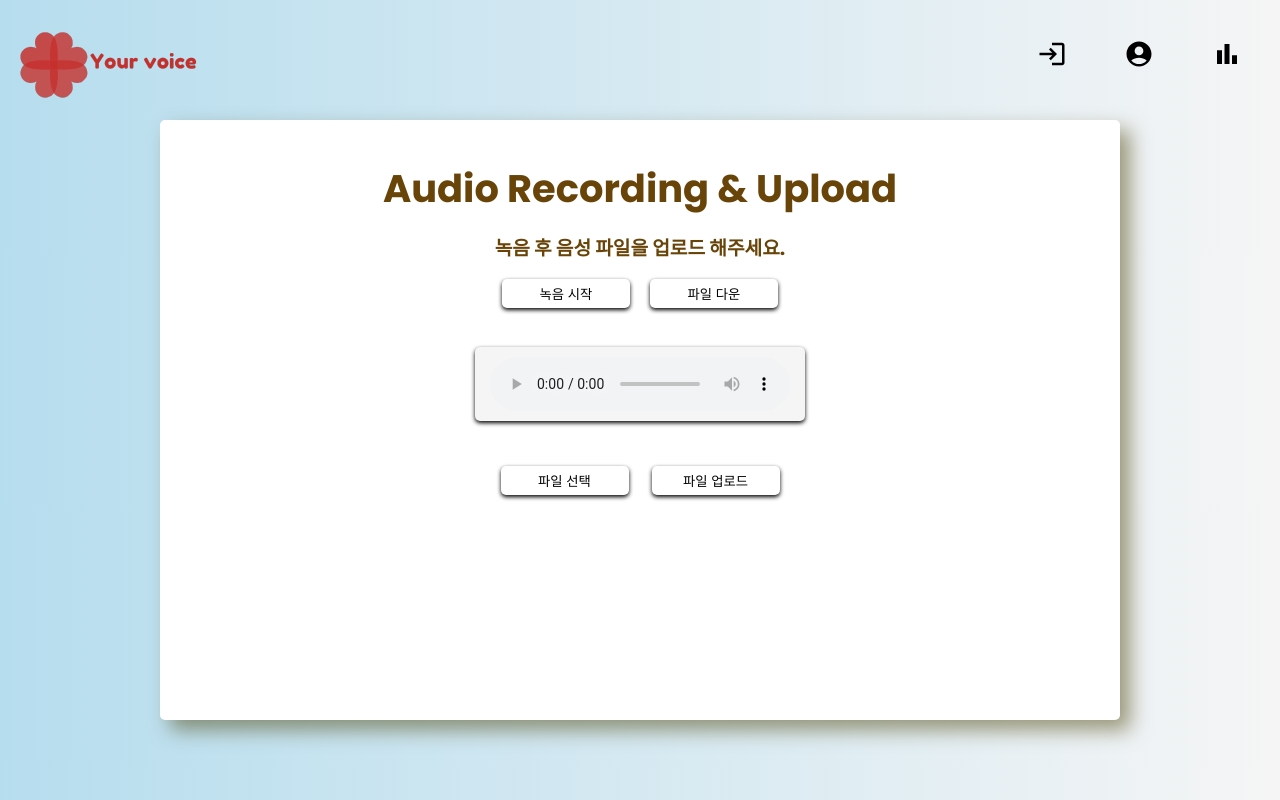
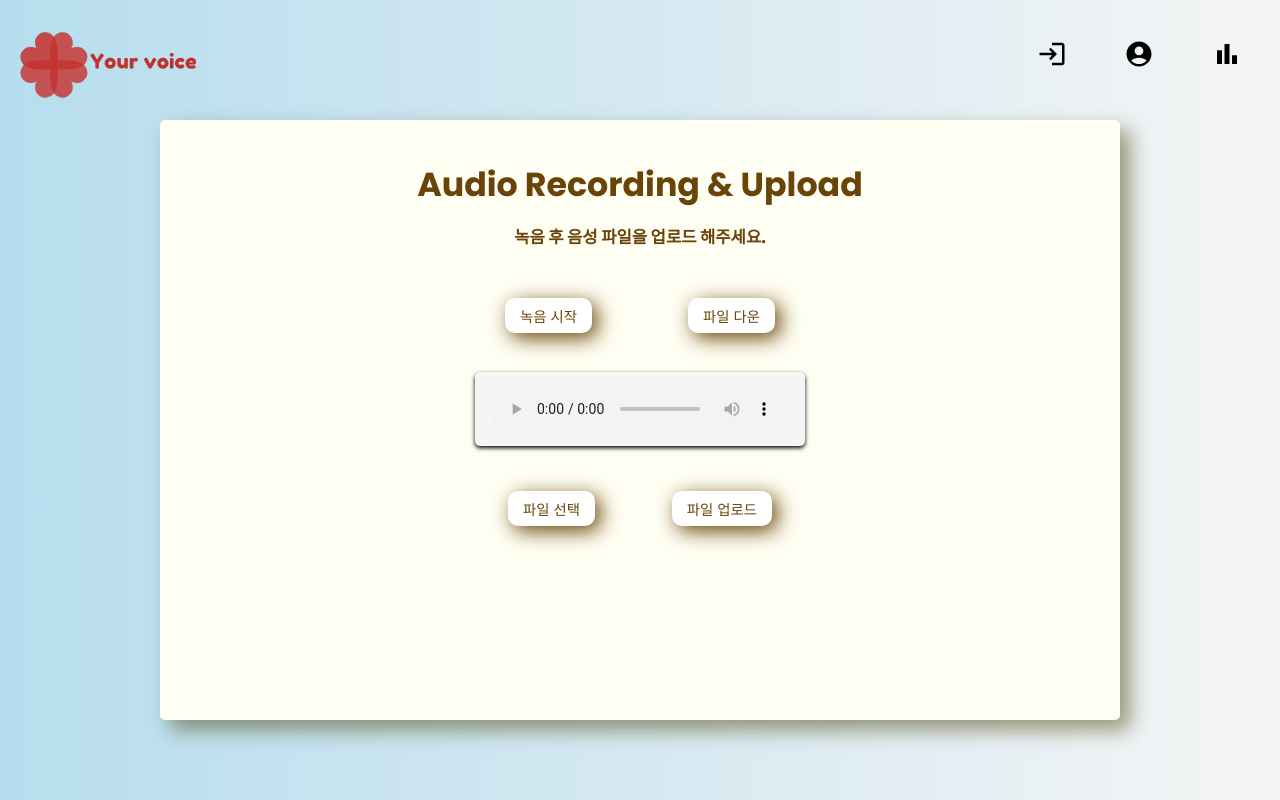
Before and after one commit to Soojong94/SilJeon, a React (Create React App) app in the folder your_voice/front/: page /coughUd in a window 1280 px wide. Built offline with nearby package versions, Linux system fonts and the light colour scheme.

Commit message:
호호 커밋

```diff
--- a/your_voice/front/src/NewMain/NewMainPg.css
+++ b/your_voice/front/src/NewMain/NewMainPg.css
@@ -27,7 +27,7 @@ body {
     align-items: center;
     width: 75%;
     height: 75%;
-    background: #f4f4f4;
+    background-color: rgb(255, 254, 242);
     padding: 30px;
     border-radius: 10px;
     box-shadow: 10px 10px 20px rgba(72, 62, 1, 0.5);
--- a/your_voice/front/src/upload2/bothload.css
+++ b/your_voice/front/src/upload2/bothload.css
@@ -13,7 +13,7 @@
     border-radius: 5px;
     width: 75%;
     height: 75%;
-    background-color: white;
+    background-color: rgb(255, 254, 242);
     box-shadow: 10px 10px 20px rgba(72, 62, 1, 0.5);
 
 
@@ -29,13 +29,13 @@
 .udH1 {
 
     color: rgb(104, 68, 9);
-    font-size: 3vw;
+    font-size: 2.6vw;
     margin: 30px 0 10px 0;
 }
 
 .udh2 {
     color: rgb(104, 68, 9);
-    font-size: 1.5vw;
+    font-size: 1.3vw;
 
 }
 
@@ -58,14 +58,15 @@
 
     margin-top: 4%;
     display: flex;
-    gap: 23px;
+    gap: 8%;
     justify-content: center;
 
 }
 .record-container {
     display: flex;
     flex-direction: row;
-    gap: 20px;
+    margin-top: 5%;
+    gap: 10%;
 
 }
 
@@ -78,24 +79,23 @@
 .record-btn,
 .inputbtn,
 .btnUd {
+    background-color: rgb(255, 255, 255);
+    border: none;
+    padding: 7px 15px;
+    cursor: pointer;
+    border-radius: 10px;
+    font-size: 0.9em;
 
     color: rgb(104, 68, 9);
-    text-align: center;
-    width: 10vw;
-    padding: 5px;
-    background-color: transparent;
-    color: black;
-    border: none;
-    border-radius: 5px;
-    cursor: pointer;
-    box-shadow: 0 2px 4px rgba(0, 0, 0, 3);
+    box-shadow: 5px 5px 20px;
 
 }
 
 .record-btn:hover,
 .inputbtn:hover,
 .btnUd:hover {
-    background-color: #eadfab;
+    background-color: #453a08;
+    color: antiquewhite;
 }
 
 .file-input {
```
